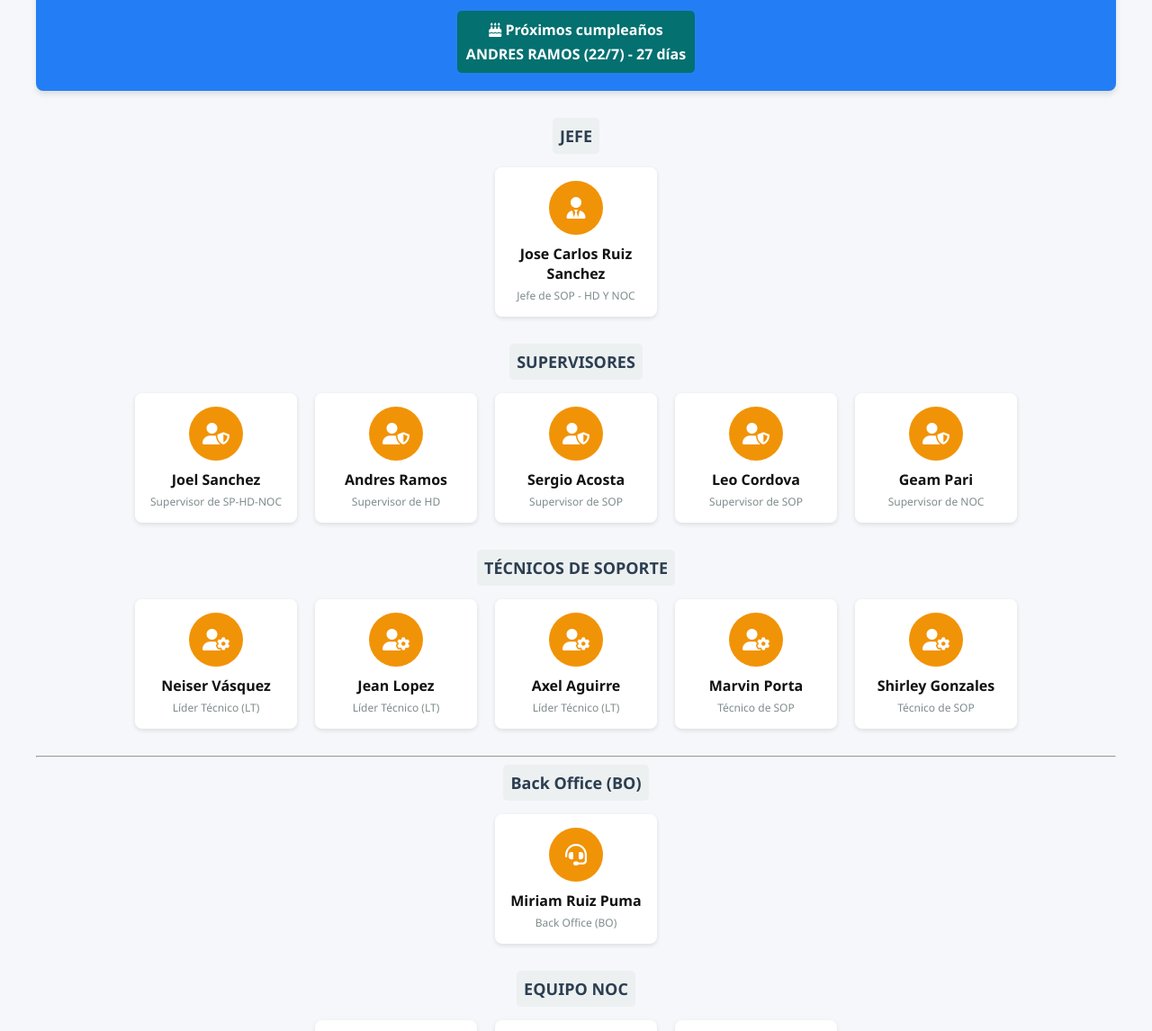
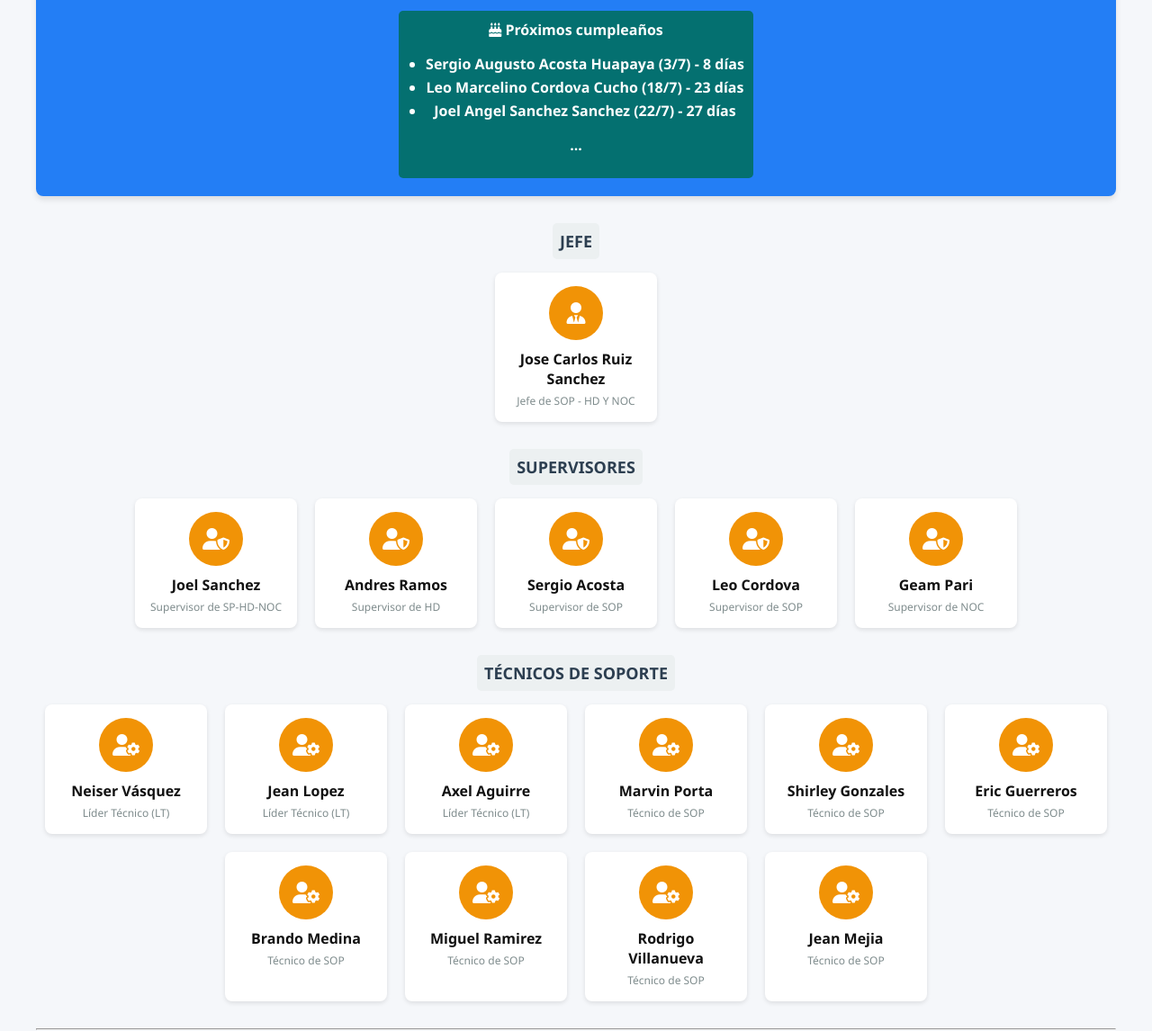
Before and after one commit to Nva-15/Organigrama_soporte_ngr, a plain HTML site: page index.html in a window 1280 px wide. Shown: the part 76-1222 px from the top of the page at 90% size. Drawn offline with Linux system fonts and the light colour scheme.

Commit message:
Se agrega todos loas colaboradores

```diff
--- a/css/estilo.css
+++ b/css/estilo.css
@@ -44,6 +44,9 @@ body {
   #cumpleanos-notificacion {
     font-weight: bold;
     margin-top: 5px;
+  }
+  #cumpleanos-notificacion li {
+  margin-bottom: 4px;
   }
 
   /* Estructura del organigrama */
--- a/index.html
+++ b/index.html
@@ -34,7 +34,7 @@
       <div class="nivel">
         <div class="nivel-titulo">SUPERVISORES</div>
         <div class="miembros-horizontal">
-          <div class="miembro" onclick="mostrarPerfil('andres-ramos')">
+          <div class="miembro" onclick="mostrarPerfil('joel')">
             <div class="avatar"><i class="fas fa-user-shield"></i></div>
             <div class="nombre">Joel Sanchez</div>
             <div class="cargo">Supervisor de SP-HD-NOC</div>
@@ -91,15 +91,40 @@
             <div class="nombre">Shirley Gonzales</div>
             <div class="cargo">Técnico de SOP</div>
           </div>
+          <div class="miembro" onclick="mostrarPerfil('eric')">
+            <div class="avatar"><i class="fas fa-user-cog"></i></div>
+            <div class="nombre">Eric Guerreros</div>
+            <div class="cargo">Técnico de SOP</div>
+          </div>
+          <div class="miembro" onclick="mostrarPerfil('brando')">
+            <div class="avatar"><i class="fas fa-user-cog"></i></div>
+            <div class="nombre">Brando Medina</div>
+            <div class="cargo">Técnico de SOP</div>
+          </div>
+          <div class="miembro" onclick="mostrarPerfil('miguel')">
+            <div class="avatar"><i class="fas fa-user-cog"></i></div>
+            <div class="nombre">Miguel Ramirez</div>
+            <div class="cargo">Técnico de SOP</div>
+          </div>
+          <div class="miembro" onclick="mostrarPerfil('rodrigo')">
+            <div class="avatar"><i class="fas fa-user-cog"></i></div>
+            <div class="nombre">Rodrigo Villanueva</div>
+            <div class="cargo">Técnico de SOP</div>
+          </div>
+          <div class="miembro" onclick="mostrarPerfil('jean-mejia')">
+            <div class="avatar"><i class="fas fa-user-cog"></i></div>
+            <div class="nombre">Jean Mejia</div>
+            <div class="cargo">Técnico de SOP</div>
+          </div>
         </div>
       </div>
       <hr>
       <div class="nivel">
           <div class="nivel-titulo">Back Office (BO)</div>
           <div class="miembros-horizontal">
-            <div class="miembro" onclick="mostrarPerfil('hans')">
+            <div class="miembro" onclick="mostrarPerfil('mirian')">
               <div class="avatar"><i class="fas fa-headset"></i></div>
-              <div class="nombre">Miriam Ruiz Puma</div>
+              <div class="nombre">Miriam Ruiz</div>
               <div class="cargo">Back Office (BO)</div>
             </div>
           </div>
@@ -140,9 +165,9 @@
               <div class="nombre">Sheyla Galarza</div>
               <div class="cargo">Back Office (BO)</div>
             </div>
-            <div class="miembro" onclick="mostrarPerfil('Joseph')">
+            <div class="miembro" onclick="mostrarPerfil('joseph')">
               <div class="avatar"><i class="fas fa-headset"></i></div>
-              <div class="nombre">Joseph Jaramillo Alvarez</div>
+              <div class="nombre">Joseph Jaramillo</div>
               <div class="cargo">Back Office (BO)</div>
             </div>
             <div class="miembro" onclick="mostrarPerfil('anderson')">
@@ -162,12 +187,12 @@
             </div>
             <div class="miembro" onclick="mostrarPerfil('anyela')">
               <div class="avatar"><i class="fas fa-headset"></i></div>
-              <div class="nombre">Anyela Melissa Luna </div>
+              <div class="nombre">Anyela Melissa</div>
               <div class="cargo">Tecnico de HD</div>
             </div>
             <div class="miembro" onclick="mostrarPerfil('alfonso')">
               <div class="avatar"><i class="fas fa-headset"></i></div>
-              <div class="nombre">Alfonso Rios Rodriguez</div>
+              <div class="nombre">Alfonso Rios</div>
               <div class="cargo">Tecnico de HD</div>
             </div>
           </div>
--- a/js/script.js
+++ b/js/script.js
@@ -1,7 +1,7 @@
 // Datos del equipo con fotos
 const equipo = {
     'jose-carlos': {
-      nombre: 'JOSE CARLOS',
+      nombre: 'Jose Carlos Ruiz Sanchez',
       cargo: 'Jefe de Soporte',
       descripcion: 'Responsable de la gestión general del equipo de soporte.',
       hobby: 'Ciclismo y lectura de tecnología',
@@ -9,8 +9,18 @@ const equipo = {
       ingreso: '10/05/2010',
       foto: 'img/neiser.png'
     },
+    // Equipo Supervisores
+    'joel': {
+      nombre: 'Joel Angel Sanchez Sanchez',
+      cargo: 'Supervisor de SP-HD-NOC',
+      descripcion: 'Supervisa el equipo de Help Desk y garantiza la calidad del servicio.',
+      hobby: 'Fútbol y videojuegos',
+      cumpleanos: '22/07/1985',
+      ingreso: '15/08/2015',
+      foto: 'img/neiser.png'
+    },
     'andres-ramos': {
-      nombre: 'ANDRES RAMOS',
+      nombre: 'Andres Saul Ramos Sanchez',
       cargo: 'Supervisor de HD',
       descripcion: 'Supervisa el equipo de Help Desk y garantiza la calidad del servicio.',
       hobby: 'Fútbol y videojuegos',
@@ -19,25 +29,25 @@ const equipo = {
       foto: 'img/neiser.png'
     },
     'sergio-acosta': {
-      nombre: 'SERGIO ACOSTA',
+      nombre: 'Sergio Augusto Acosta Huapaya',
       cargo: 'Supervisor de SOP',
       descripcion: 'Encargado del equipo de soporte técnico de segundo nivel.',
       hobby: 'Fotografía y viajes',
-      cumpleanos: '03/11/1988',
-      ingreso: '20/03/2016',
+      cumpleanos: '03/07/1988',
+      ingreso: '22/07/1985',
       foto: 'img/neiser.png'
     },
     'leo-cordova': {
-      nombre: 'LEO CORDOVA',
+      nombre: 'Leo Marcelino Cordova Cucho',
       cargo: 'Supervisor de SOP',
       descripcion: 'Coordinador del equipo de soporte técnico especializado.',
       hobby: 'Música y cocina',
-      cumpleanos: '18/09/1987',
+      cumpleanos: '18/07/1987',
       ingreso: '05/07/2017',
       foto: 'img/neiser.png'
     },
     'geam-pari': {
-      nombre: 'GEAM PARI',
+      nombre: 'Geam Franco Alexis Pari Pinedo',
       cargo: 'Supervisor de NOC',
       descripcion: 'Responsable del centro de operaciones de red.',
       hobby: 'Trekking y tecnología',
@@ -45,8 +55,9 @@ const equipo = {
       ingreso: '12/10/2014',
       foto: 'img/neiser.png'
     },
+    // Equipo Soporte
     'eli-neiser': {
-      nombre: 'ELI NEISER VASQUEZ',
+      nombre: 'Eli Neiser Vasquez Alarcon',
       cargo: 'Líder Técnico (LT)',
       descripcion: 'Técnico en soporte TI egresado de SENATI.',
       hobby: 'Jugar futbol, escuchar música y ver película',
@@ -56,7 +67,7 @@ const equipo = {
       foto: 'img/neiser.png'
     },
     'jean-lopez': {
-      nombre: 'JEAN LOPEZ',
+      nombre: 'Jean Carlos Lopez Sanchez',
       cargo: 'Líder Técnico (LT)',
       descripcion: 'Experto en sistemas y soporte técnico avanzado.',
       hobby: 'Robótica y electrónica',
@@ -65,7 +76,7 @@ const equipo = {
       foto: 'img/neiser.png'
     },
     'axel-aguirre': {
-      nombre: 'AXEL AGUIRRE',
+      nombre: 'Axel Aguirre Encarnacion',
       cargo: 'Líder Técnico (LT)',
       descripcion: 'Especialista en infraestructura y redes.',
       hobby: 'Videojuegos y deportes',
@@ -74,7 +85,7 @@ const equipo = {
       foto: 'img/neiser.png'
     },
     'marvin-porta': {
-      nombre: 'Marvin Porta',
+      nombre: 'Marvin Ivan Porta Evangelista',
       cargo: 'Técnico de Soporte',
       descripcion: 'Soporte técnico de primer nivel con amplia experiencia.',
       hobby: 'Pesca y carpintería',
@@ -83,7 +94,7 @@ const equipo = {
       foto: 'img/neiser.png'
     },
     'shirley-gonzales': {
-      nombre: 'Shirley Gonzales',
+      nombre: 'Shirley Carolina Gonzales Palacios',
       cargo: 'Técnico de Soporte',
       descripcion: 'Soporte técnico de primer nivel con amplia experiencia.',
       hobby: 'Pesca y carpintería',
@@ -91,8 +102,63 @@ const equipo = {
       ingreso: '03/03/2013',
       foto: 'img/shirley.png'
     },
+    'eric': {
+      nombre: 'Eric Guerreros Huaman',
+      cargo: 'Técnico de Soporte',
+      descripcion: 'Soporte técnico de primer nivel con amplia experiencia.',
+      hobby: 'Pesca y carpintería',
+      cumpleanos: '19/05/1984',
+      ingreso: '03/03/2013',
+      foto: 'img/neiser.png'
+    },
+    'brando': {
+      nombre: 'Brando Renato Medina Vasquez',
+      cargo: 'Técnico de Soporte',
+      descripcion: 'Soporte técnico de primer nivel con amplia experiencia.',
+      hobby: 'Pesca y carpintería',
+      cumpleanos: '19/05/1984',
+      ingreso: '03/03/2013',
+      foto: 'img/neiser.png'
+    },
+    'miguel': {
+      nombre: 'Miguel Angel Ramirez Huarancca',
+      cargo: 'Técnico de Soporte',
+      descripcion: 'Soporte técnico de primer nivel con amplia experiencia.',
+      hobby: 'Pesca y carpintería',
+      cumpleanos: '19/05/1984',
+      ingreso: '03/03/2013',
+      foto: 'img/neiser.png'
+    },
+    'rodrigo': {
+      nombre: 'Rodrigo Villanueva Vasquez',
+      cargo: 'Técnico de Soporte',
+      descripcion: 'Soporte técnico de primer nivel con amplia experiencia.',
+      hobby: 'Pesca y carpintería',
+      cumpleanos: '19/05/1984',
+      ingreso: '03/03/2013',
+      foto: 'img/neiser.png'
+    },
+    'jean-mejia': {
+      nombre: 'Jean Pierre Jesus Mejia Mango',
+      cargo: 'Técnico de Soporte',
+      descripcion: 'Soporte técnico de primer nivel con amplia experiencia.',
+      hobby: 'Pesca y carpintería',
+      cumpleanos: '19/05/1984',
+      ingreso: '03/03/2013',
+      foto: 'img/neiser.png'
+    },
+    'mirian': {
+      nombre: 'Miriam Ruiz Puma',
+      cargo: 'Back Office (BO)',
+      descripcion: 'Soporte administrativo y gestión proveedores.',
+      hobby: 'Pesca y carpintería',
+      cumpleanos: '19/05/1984',
+      ingreso: '03/03/2013',
+      foto: 'img/neiser.png'
+    },
+    // Equipo HD
     'naim-cuya': {
-      nombre: 'NAIM CUYA',
+      nombre: 'Naim Victor Cuya Delesma',
       cargo: 'Back Office (BO)',
       descripcion: 'Soporte administrativo y gestión de tickets.',
       hobby: 'Lectura y escritura',
@@ -101,7 +167,7 @@ const equipo = {
       foto: 'img/neiser.png'
     },
     'sheyla': {
-      nombre: 'SHEYLA',
+      nombre: 'Sheyla Galarza Galarza',
       cargo: 'Back Office (BO)',
       descripcion: 'Atención al cliente y seguimiento de casos.',
       hobby: 'Baile y manualidades',
@@ -109,8 +175,63 @@ const equipo = {
       ingreso: '05/05/2021',
       foto: 'img/neiser.png'
     },
+    'joseph': {
+      nombre: 'Joseph Alexander Jaramillo Alvarez',
+      cargo: 'Técnico de Soporte',
+      descripcion: 'Soporte técnico de primer nivel con amplia experiencia.',
+      hobby: 'Pesca y carpintería',
+      cumpleanos: '19/05/1984',
+      ingreso: '03/03/2013',
+      foto: 'img/neiser.png'
+    },
+    'anderson': {
+      nombre: 'Anderson Adrian Pisfil Maza',
+      cargo: 'Técnico de Soporte',
+      descripcion: 'Soporte técnico de primer nivel con amplia experiencia.',
+      hobby: 'Pesca y carpintería',
+      cumpleanos: '19/05/1984',
+      ingreso: '03/03/2013',
+      foto: 'img/neiser.png'
+    },
+    'oscar': {
+      nombre: 'Oscar Grimaldo Torres Vega',
+      cargo: 'Técnico de Soporte',
+      descripcion: 'Soporte técnico de primer nivel con amplia experiencia.',
+      hobby: 'Pesca y carpintería',
+      cumpleanos: '19/05/1984',
+      ingreso: '03/03/2013',
+      foto: 'img/neiser.png'
+    },
+    'sthephanny': {
+      nombre: 'Sthephanny Naomy Cristal Callan Vicente',
+      cargo: 'Técnico de Soporte',
+      descripcion: 'Soporte técnico de primer nivel con amplia experiencia.',
+      hobby: 'Pesca y carpintería',
+      cumpleanos: '19/05/1984',
+      ingreso: '03/03/2013',
+      foto: 'img/neiser.png'
+    },
+    'anyela': {
+      nombre: 'Anyela Melissa Luna Huamani',
+      cargo: 'Técnico de Soporte',
+      descripcion: 'Soporte técnico de primer nivel con amplia experiencia.',
+      hobby: 'Pesca y carpintería',
+      cumpleanos: '19/05/1984',
+      ingreso: '03/03/2013',
+      foto: 'img/neiser.png'
+    },
+    'alfonso': {
+      nombre: 'Alfonso Giampierre Rios Rodriguez',
+      cargo: 'Técnico de Soporte',
+      descripcion: 'Soporte técnico de primer nivel con amplia experiencia.',
+      hobby: 'Pesca y carpintería',
+      cumpleanos: '19/05/1984',
+      ingreso: '03/03/2013',
+      foto: 'img/neiser.png'
+    },
+    // Equipo NOC
     'hans': {
-      nombre: 'Hans Cutti',
+      nombre: 'Hans Joan Cutti Ciprian',
       cargo: 'Técnico de NOC',
       descripcion: 'Monitoreo de red y respuesta a incidentes.',
       hobby: 'Cine y series',
@@ -119,7 +240,7 @@ const equipo = {
       foto: 'img/neiser.png'
     },
     'luis': {
-      nombre: 'Luis Talaverano',
+      nombre: 'Luis Isaac Talaverano Ramirez',
       cargo: 'Técnico de NOC',
       descripcion: 'Administración de servidores y redes.',
       hobby: 'Fútbol y música',
@@ -128,7 +249,7 @@ const equipo = {
       foto: 'img/neiser.png'
     },
     'yesenia': {
-      nombre: 'Yesenia Calixtro',
+      nombre: 'Yesenia Sheyla Calixtro Laurente',
       cargo: 'Técnico de NOC',
       descripcion: 'Monitoreo de red y respuesta a incidentes.',
       hobby: 'Cine y series',
@@ -162,21 +283,32 @@ const equipo = {
         });
       }
     }
+    // Ordenar por días restantes
+  cumpleanosProximos.sort((a, b) => a.dias - b.dias);
 
-    // Ordenar por días restantes
-    cumpleanosProximos.sort((a, b) => a.dias - b.dias);
+  const notificacion = document.getElementById('cumpleanos-notificacion');
+  notificacion.innerHTML = ''; // Limpiar contenido previo
 
-    const notificacion = document.getElementById('cumpleanos-notificacion');
+  if (cumpleanosProximos.length > 0) {
+    const lista = document.createElement('ul');
+    lista.style.paddingLeft = '20px';
 
-    if (cumpleanosProximos.length > 0) {
-      const proximos = cumpleanosProximos.slice(0, 3).map(persona =>
-        `${persona.nombre} (${persona.fecha}) - ${persona.dias} días`
-      ).join(', ');
+    cumpleanosProximos.slice(0, 3).forEach(persona => {
+      const item = document.createElement('li');
+      item.textContent = `${persona.nombre} (${persona.fecha}) - ${persona.dias} días`;
+      lista.appendChild(item);
+    });
 
-      notificacion.textContent = proximos + (cumpleanosProximos.length > 3 ? '...' : '');
-    } else {
-      notificacion.textContent = 'No hay cumpleaños próximos en los próximos 30 días';
+    notificacion.appendChild(lista);
+
+    if (cumpleanosProximos.length > 3) {
+      const ellipsis = document.createElement('p');
+      ellipsis.textContent = '...';
+      notificacion.appendChild(ellipsis);
     }
+  } else {
+    notificacion.textContent = 'No hay cumpleaños próximos en los próximos 30 días';
+  }
   }
 
   // Calcular tiempo en la empresa
```
